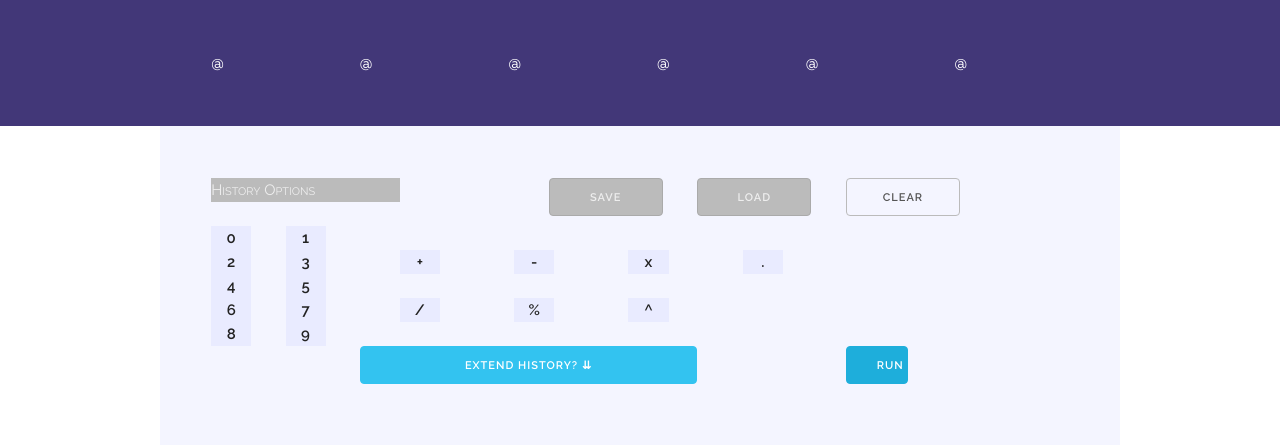
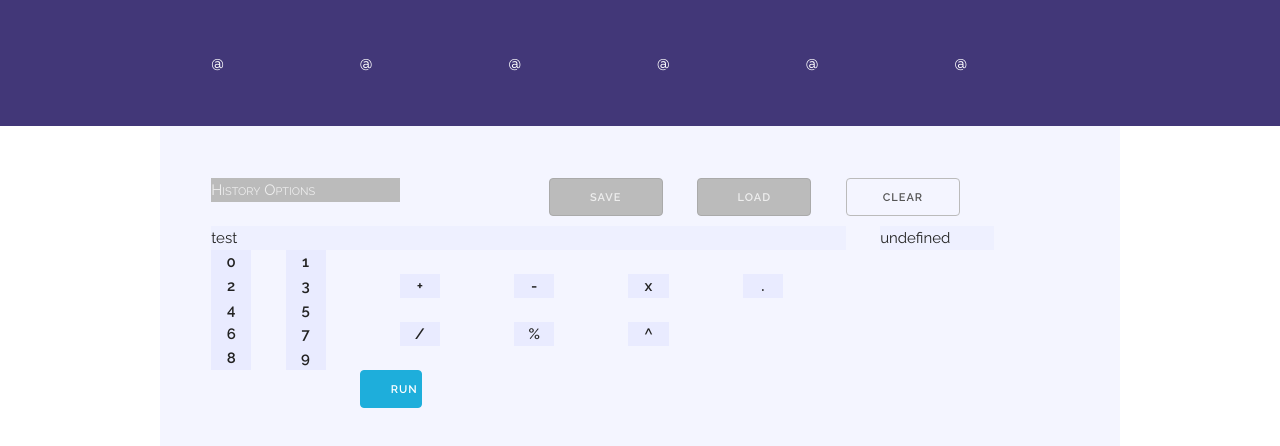
Before and after one commit to AmandaSnyder/historyCalc-a, a website: page HelloWorld/index.html in a window 1280 px wide. Both pictures are taken after a click on the button "RUN". Drawn offline with nearby package versions, Linux system fonts and the light colour scheme.

Commit message:
Add files via upload

```diff
--- a/HelloWorld/index.html
+++ b/HelloWorld/index.html
@@ -68,7 +68,8 @@
 
       </div>
       <div class="row">
-          <div id="numericIO" class="eleven columns calc">test</div>
+          <div id="numericIO" class="nine columns calc">test</div>
+          <div id="answer" class="two columns calc">test</div>
       </div>
       <div class="row">
         <div id="zero" class="one column numButton">
@@ -146,13 +147,7 @@
 
       </div>
       <div class="row">
-          <button class="five columns offset-by-two history button-primary">
-              Extend History? &#8650;
-              <div class="panel">
-                  <p>fill with JS and cookie/file IO</p>
-              </div>
-          </button>
-          <button class="one column offset-by-two button-primary">Run</button>
+          <button id="runCalc" class="one column offset-by-two button-primary">Run</button>
       </div>
   </div>
 
@@ -181,14 +176,14 @@
         var power = document.getElementById("powRaise");
         var decimal = document.getElementById("decimal");
         var modulus = document.getElementById("modulus"); //implement later
-
-        let re = new RegExp("/[x\+\-\/\^\.]/g"); //replace regular expression to accomodate spaces and new chars
+        var runCalc = document.getElementById("runCalc");
+        var answer = document.getElementById("answer");
 
         //var wip = document.getElementsByClassName("wip");
 
         //event listeners
-        clear.addEventListener("click", clearInput());
-        clear.addEventListener("click", updateInput());
+        clear.addEventListener("click", clearInput);
+        clear.addEventListener("click", updateInput);
         zero.addEventListener("click",function(){ addInput("0");});
         zero.addEventListener("click", updateInput);
         one.addEventListener("click",function(){ addInput("1");});;
@@ -221,6 +216,8 @@
         power.addEventListener("click", updateInput);
         decimal.addEventListener("click",function(){ addInput(".");});
         decimal.addEventListener("click", updateInput);
+        runCalc.addEventListener("click", processInput);
+
 
         //wip.addEventListener("focus", function() {wip.innerHTML = "unavailable";});
 
@@ -237,13 +234,11 @@
             document.getElementById("numericIO").innerHTML = inp;
         };
         function processInput() {
-            console.log("Input is: " + inp);
-            inp.trim();
-            inpArray = inp.split(re);
-            console.log(inpArray);
-            //for each piece in inpArray, use .replace to clean off excess operators
+            answer.innerHTML = eval(inp);
+        };
 
-        }
+            //for each piece in inpArray, use .replace to clean off excess operators. Implement if keyboard input comes back
+
   </script>
 
 <!-- End Document
```
